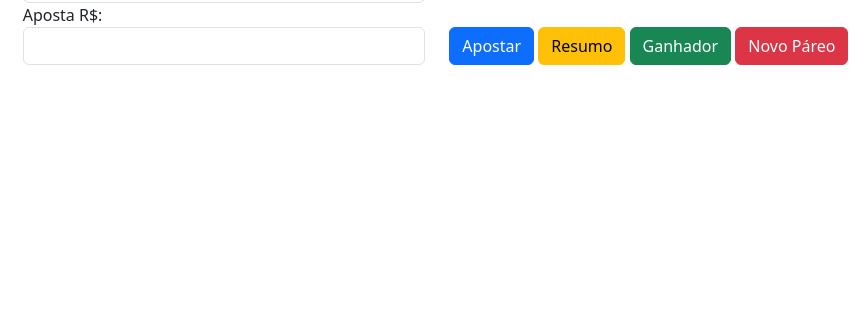
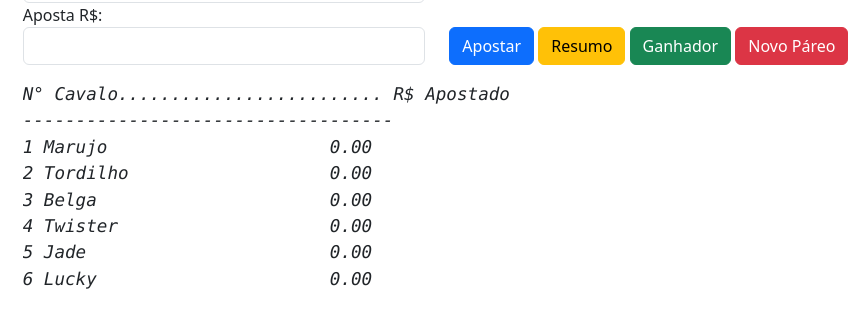
Before and after one commit to Filipecezar00/ExerciciosComJS, a plain HTML site: page ex7.html in a window 1280 px wide. Both pictures are taken after a click on the button "Resumo". Shown: the part 118-446 px from the top of the page, 416-1280 px from the left. Drawn offline with nearby package versions, Linux system fonts and the light colour scheme.

Commit message:
atualizando outra parte

```diff
--- a/ex7.html
+++ b/ex7.html
@@ -139,10 +139,24 @@
                 respCavalo.innerText = `${nome} (Apostas:${contaNum} - R$:${total.toFixed(2)})`;
             });
 
-                frm.inCavalo.addEventListener('focus',()=>{
-                    frm.inCavalo.value ="";
-                    resp.innerText = "";
+             frm.inCavalo.addEventListener('focus',()=>{
+                frm.inCavalo.value ="";
+                resp.innerText = "";
                 });
+
+              frm.btResumo.addEventListener("click",()=>{
+                const somaApostas = [0,0,0,0,0,0];
+
+                for(const aposta of apostas){
+                    somaApostas[aposta.cavalo-1] +=aposta.valor;
+                }
+                let resposta = `N° Cavalo......................... R$ Apostado\n${"-".repeat(35)}\n`;
+                cavalos.forEach((cavalo,i)=>{
+                    resposta+=`${i+1} ${cavalo.padEnd(20)}`
+                    resposta+=`${somaApostas[i].toFixed(2).padStart(11)}\n`;
+                })
+                respLinha.innerText = resposta
+              })
     </script>
 </body>
 </html>
```
